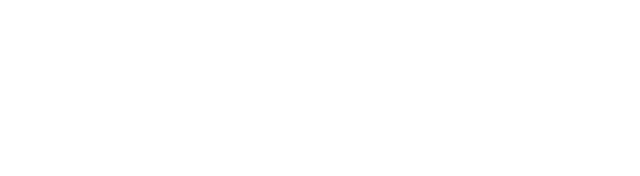
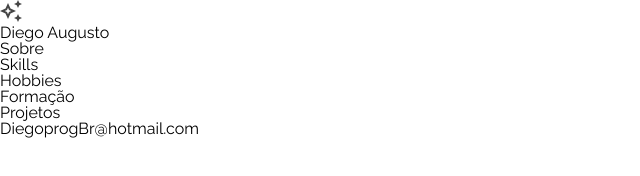
Before and after one commit to debug-droid/Challenge-front-end-Alura, a plain HTML site: page index.html in a window 1280 px wide. Shown: the whole page, without its empty margins (0-640 px from the left). Drawn offline with Linux system fonts and the light colour scheme.

Commit message:
html do menu

```diff
--- a/index.html
+++ b/index.html
@@ -1,14 +1,42 @@
 <!DOCTYPE html>
-<html lang="en">
+<html lang="pt-br">
 <head>
     <meta charset="UTF-8">
     <meta http-equiv="X-UA-Compatible" content="IE=edge">
     <meta name="viewport" content="width=device-width, initial-scale=1.0">
-    <title>challenge Alura</title>
+    <link rel="stylesheet" href="reset.css">
+    <link rel="stylesheet" href="style.css">
+    <link rel="preconnect" href="https://fonts.googleapis.com">
+    <link rel="preconnect" href="https://fonts.gstatic.com" crossorigin>
+    <link href="https://fonts.googleapis.com/css2?family=Raleway&display=swap" rel="stylesheet">
+    <title>Challenge Alura</title>
 </head>
 <body>
 
+    <header>
+        <div>
+            <h1>
+                <svg width="22" height="22" viewBox="0 0 22 22" fill="none" xmlns="http://www.w3.org/2000/svg">
+                <path d="M18 8L19.25 5.25L22 4L19.25 2.75L18 0L16.75 2.75L14 4L16.75 5.25L18 8Z" fill="#464646"/>
+                <path d="M18 14L16.75 16.75L14 18L16.75 19.25L18 22L19.25 19.25L22 18L19.25 16.75L18 14Z" fill="#464646"/>
+                <path d="M10.5 8.5L8 3L5.5 8.5L0 11L5.5 13.5L8 19L10.5 13.5L16 11L10.5 8.5ZM8.99 11.99L8 14.17L7.01 11.99L4.83 11L7.01 10.01L8 7.83L8.99 10.01L11.17 11L8.99 11.99Z" fill="#464646"/>
+                </svg>
+                <p>Diego Augusto</p>
+            </h1>
 
+            <nav>
+                <ul>
+                    <li>Sobre</li>
+                    <li>Skills</li>
+                    <li>Hobbies</li>
+                    <li>Formação</li>
+                    <li>Projetos</li>
+                    <li>DiegoprogBr@hotmail.com</li>
+                </ul>
+            </nav>
+
+        </div>
+    </header>
 
 </body>
 </html>
--- /dev/null
+++ b/reset.css
@@ -0,0 +1,48 @@
+/* http://meyerweb.com/eric/tools/css/reset/
+   v2.0 | 20110126
+   License: none (public domain)
+*/
+
+html, body, div, span, applet, object, iframe,
+h1, h2, h3, h4, h5, h6, p, blockquote, pre,
+a, abbr, acronym, address, big, cite, code,
+del, dfn, em, img, ins, kbd, q, s, samp,
+small, strike, strong, sub, sup, tt, var,
+b, u, i, center,
+dl, dt, dd, ol, ul, li,
+fieldset, form, label, legend,
+table, caption, tbody, tfoot, thead, tr, th, td,
+article, aside, canvas, details, embed,
+figure, figcaption, footer, header, hgroup,
+menu, nav, output, ruby, section, summary,
+time, mark, audio, video {
+	margin: 0;
+	padding: 0;
+	border: 0;
+	font-size: 100%;
+	font: inherit;
+	vertical-align: baseline;
+}
+/* HTML5 display-role reset for older browsers */
+article, aside, details, figcaption, figure,
+footer, header, hgroup, menu, nav, section {
+	display: block;
+}
+body {
+	line-height: 1;
+}
+ol, ul {
+	list-style: none;
+}
+blockquote, q {
+	quotes: none;
+}
+blockquote:before, blockquote:after,
+q:before, q:after {
+	content: '';
+	content: none;
+}
+table {
+	border-collapse: collapse;
+	border-spacing: 0;
+}
--- /dev/null
+++ b/style.css
@@ -0,0 +1,3 @@
+body {
+    font-family: 'Raleway', sans-serif;
+}
```
